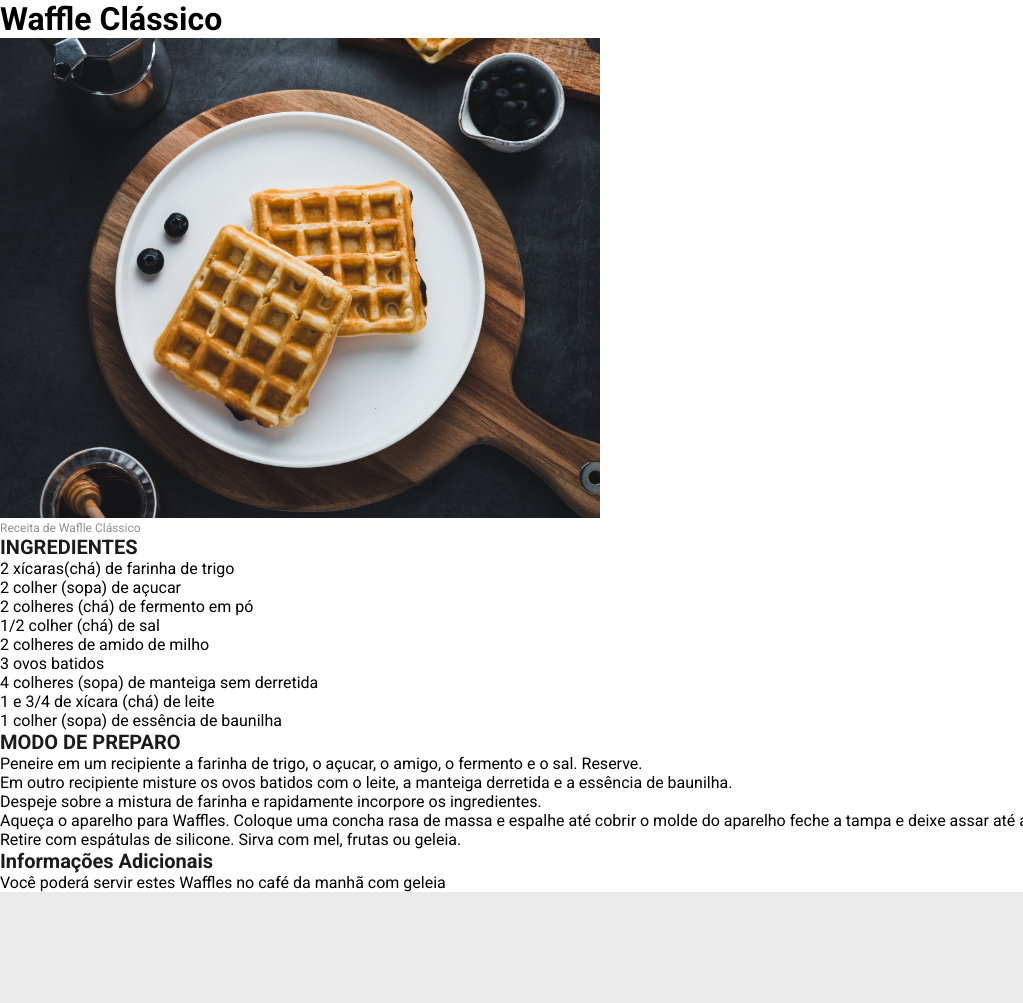
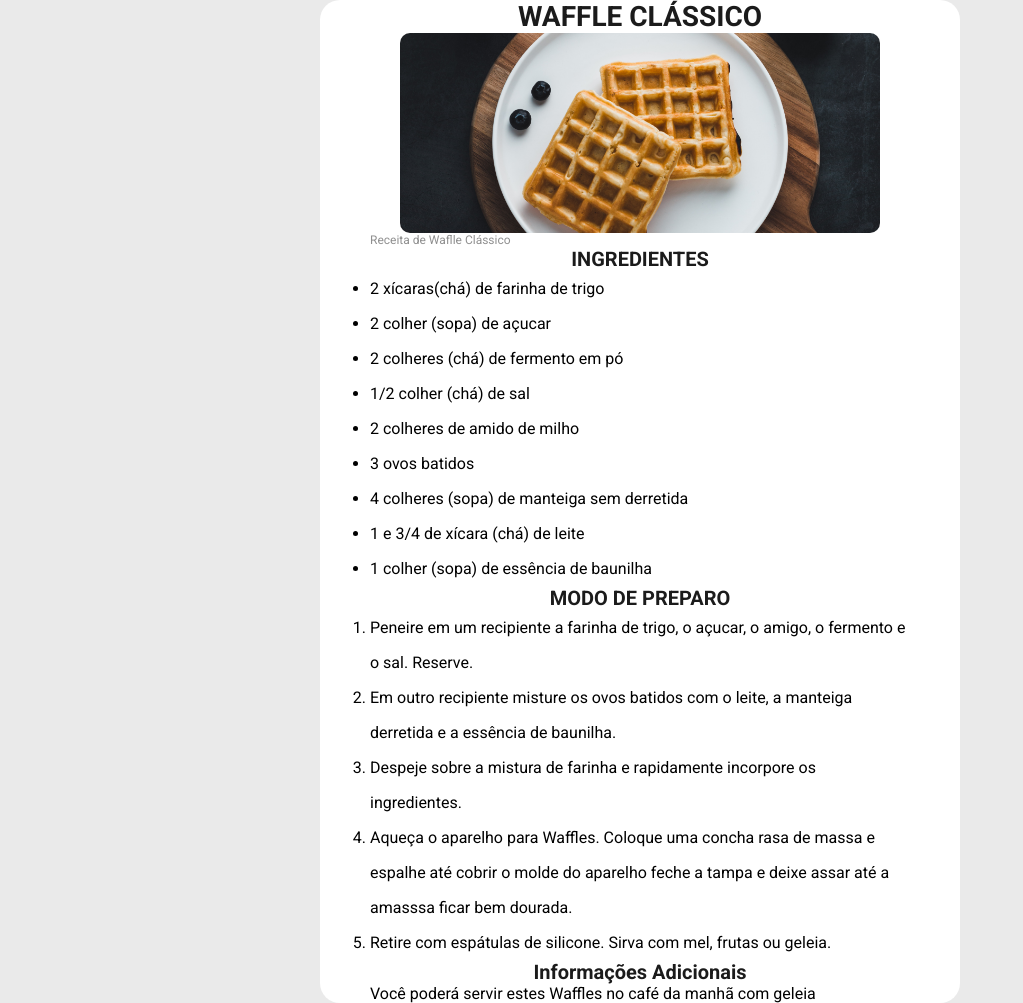
Before and after one commit to bielfast/pagina-de-receita, a plain HTML site: page index.html in a window 1280 px wide. Shown: the whole page, without its empty margins (0-1023 px from the left). Before the commit the page ends 892 px from the top, so only its background shows below. Drawn offline with Linux system fonts and the light colour scheme.

Commit message:
adding styles

```diff
--- a/index.html
+++ b/index.html
@@ -14,7 +14,7 @@
   </head>
   <body>
     <div id="container">
-      <h1>Waffle Clássico</h1>
+      <h1>WAFFLE CLÁSSICO</h1>
       <figure>
         <img
           src="./assets/bg-waffle.jpg"
--- a/style.css
+++ b/style.css
@@ -19,20 +19,34 @@ body {
 
 #container {
   background: var(--bg-container-color);
+  padding: 0px 50px;
   margin: auto;
-  padding: auto;
+  border-radius: 20px;
+  width: 50%;
 }
 
-#container h3 {
+h1 {
+  font-size: 28px;
+  font-weight: 700;
+  text-align: center;
+  color: var(--title-subtitle-color);
+}
+h3 {
   font-size: 20px;
   font-weight: 700;
+  text-align: center;
   color: var(--title-subtitle-color);
 }
 
 #container ul ol p {
   font-size: 16px;
   font-weight: 400;
+  line-height: 10rem;
   color: var(--list-color);
+}
+
+#container li {
+  line-height: 35px;
 }
 
 #container figure {
@@ -40,7 +54,12 @@ body {
   color: var(--footer-figure-color);
 }
 
-#container img {
-  width: auto;
-  height: 480px;
+img {
+  display: block;
+  border-radius: 10px;
+  margin-left: auto;
+  margin-right: auto;
+  width: 480px;
+  height: 200px;
+  object-fit: cover;
 }
```
